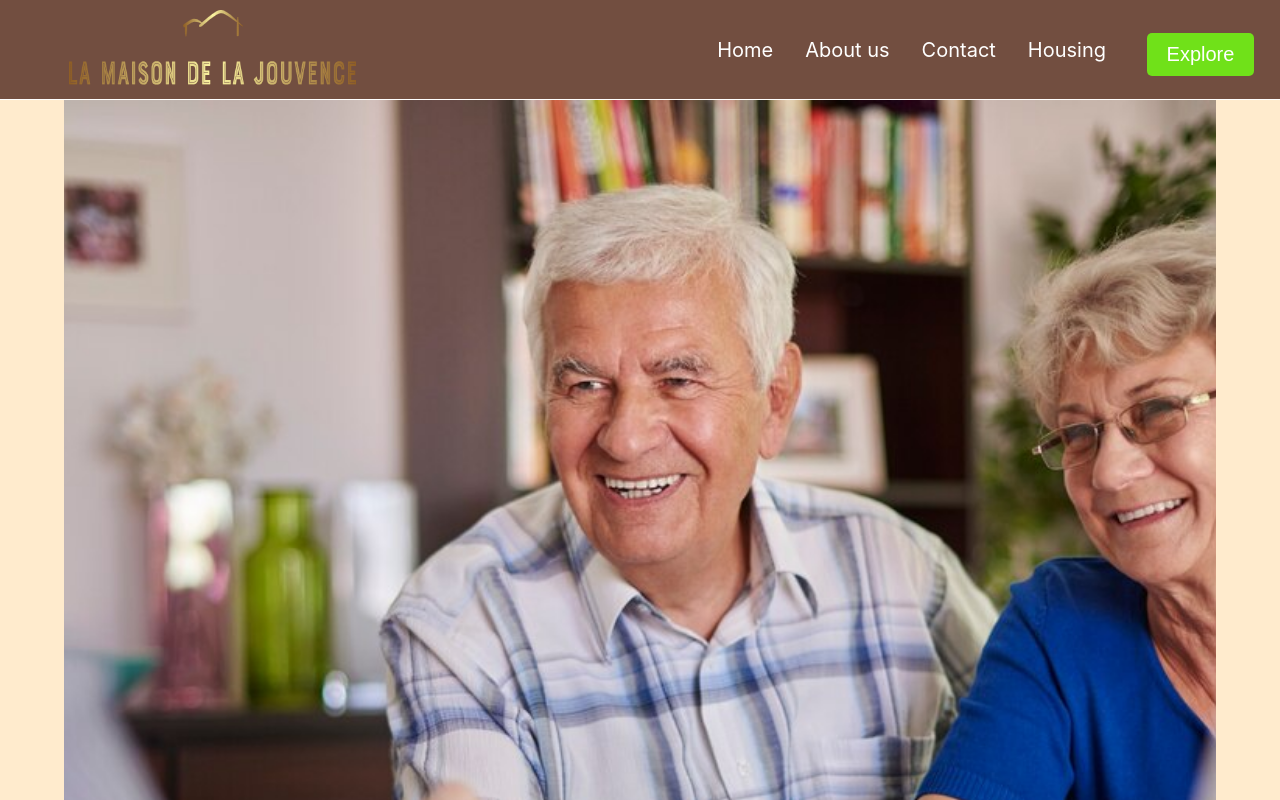
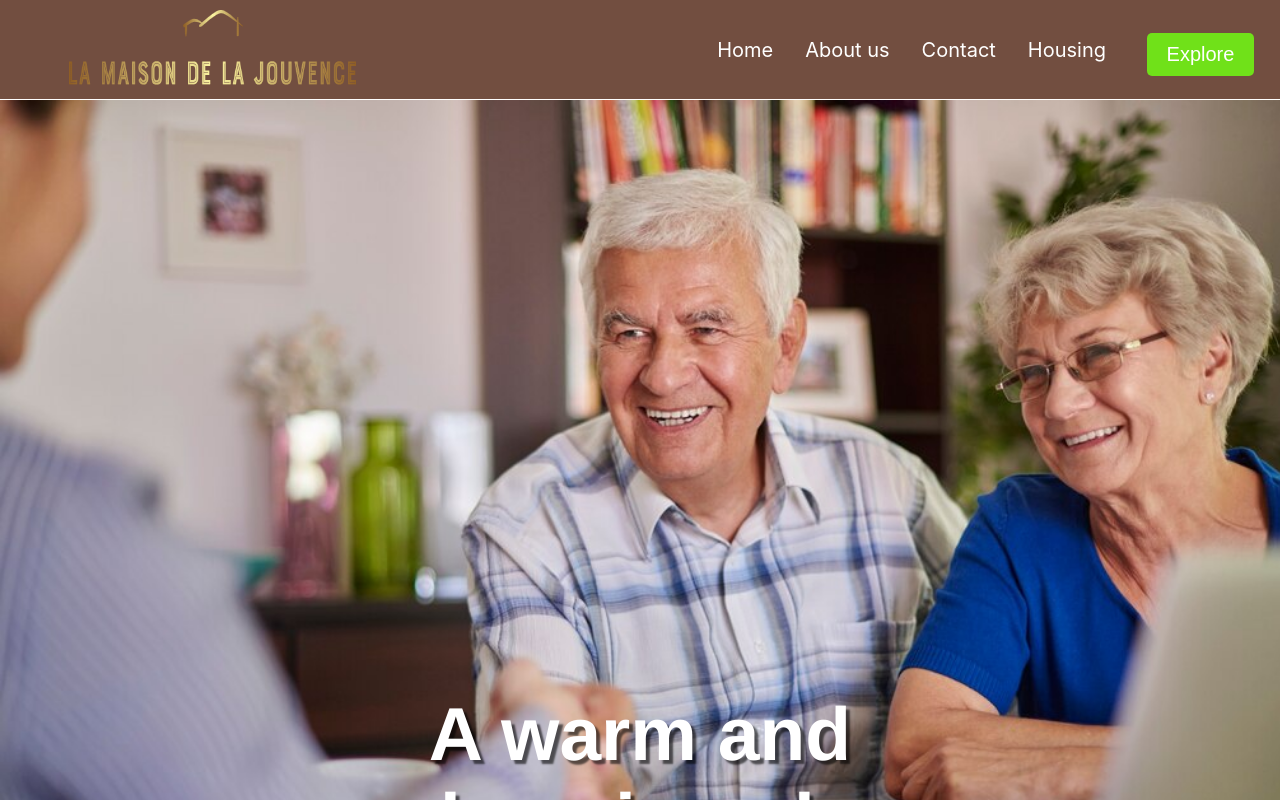
Before and after one commit to dhaker95/Portfolio-Project, a React (Create React App) app: page / in a window 1280 px wide. Shown: the top 800 px of the page. Built offline with nearby package versions, Linux system fonts and the light colour scheme; a web font is replaced by a local one.

Commit message:
Slider Update

```diff
--- a/src/screens/Home/Home.css
+++ b/src/screens/Home/Home.css
@@ -7,19 +7,12 @@
 /* Style for each slide */
 .slide {
     position: relative;
-    height: 1100px;
+    height: 900px;
     overflow: hidden;
   }
 
   /* Style for the slide background */
-  .slide-background {
-    width: 90%;
-    height: 100%;
-    background-size: 100% 100%;
-    background-position: center;
-    background-repeat: no-repeat;
-    margin: auto;
-  }
+
 
   /* Style for the slide content */
   .slide-content {
@@ -227,10 +220,9 @@
 
 /* Style for the slide background */
 .slide-background {
-  width: 90%;
+  width: 100%;
   height: 100%;
   background-size: cover;
-  background-position: center;
   background-repeat: no-repeat;
   margin: auto;
 }
```
